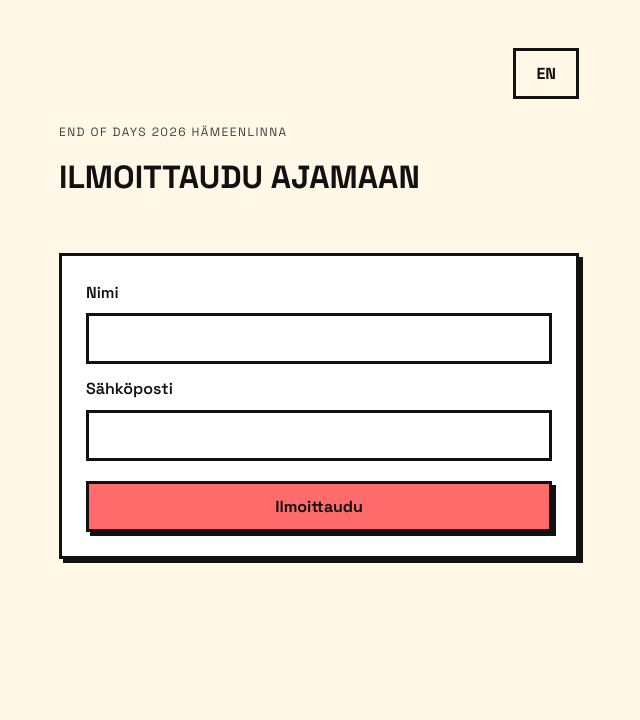
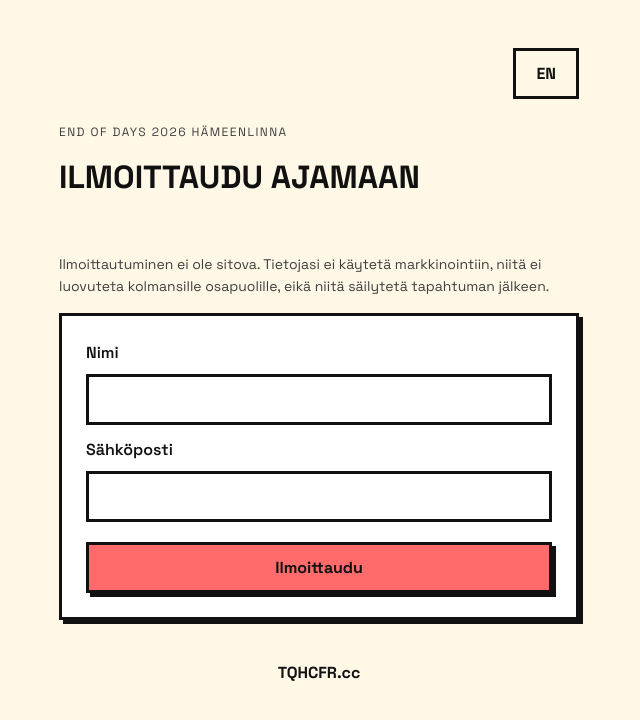
Before and after one commit to Leebossi/tqhcfr.cc, a React (Vite) app in the folder EOD-form/: page / in a window 1280 px wide. Shown: the top 720 px of the page, without its empty margins (321-961 px from the left). Built offline with nearby package versions, Linux system fonts and the light colour scheme; no server answers.

Commit message:
disclaimer and footer

```diff
--- a/EOD-form/src/App.tsx
+++ b/EOD-form/src/App.tsx
@@ -9,6 +9,7 @@ const i18n: Record<Language, Record<string, string>> = {
   fi: {
     event: "End Of Days 2026 Hämeenlinna",
     title: "Ilmoittaudu ajamaan",
+    disclaimer: "Ilmoittautuminen ei ole sitova. Tietojasi ei käytetä markkinointiin, niitä ei luovuteta kolmansille osapuolille, eikä niitä säilytetä tapahtuman jälkeen.",
     nameLabel: "Nimi",
     emailLabel: "Sähköposti",
     nameError: "Nimi on pakollinen.",
@@ -23,6 +24,7 @@ const i18n: Record<Language, Record<string, string>> = {
   en: {
     event: "End Of Days 2026 Hämeenlinna",
     title: "Register to ride",
+    disclaimer: "Registration is non-binding. Your information will not be used for marketing, shared with third parties, or retained after the event.",
     nameLabel: "Name",
     emailLabel: "Email",
     nameError: "Name is required.",
@@ -122,6 +124,14 @@ function App() {
           </h1>
         </div>
       </div>
+        <p
+          style={{
+            fontSize: "var(--text-sm)",
+            color: "var(--color-muted)",
+          }}
+        >
+          {t.disclaimer}
+        </p>
 
       {submitted ? (
         <div className="success-box">
@@ -176,6 +186,12 @@ function App() {
           </form>
         </div>
       )}
+
+      <footer className="footer">
+        <a className="footer-link" href="https://tqhcfr.cc" target="_blank" rel="noreferrer">
+          TQHCFR.cc
+        </a>
+      </footer>
     </div>
   );
 }
--- a/EOD-form/src/index.css
+++ b/EOD-form/src/index.css
@@ -184,3 +184,16 @@ nav {
 .success-box h2 {
 	margin-bottom: var(--space-2);
 }
+
+.footer {
+	padding: var(--space-8) 0 var(--space-10);
+	text-align: center;
+}
+
+.footer-link {
+	display: inline-block;
+	font-weight: 700;
+	color: var(--color-text);
+	padding: var(--space-2) var(--space-4);
+	text-decoration: none;
+}
```
